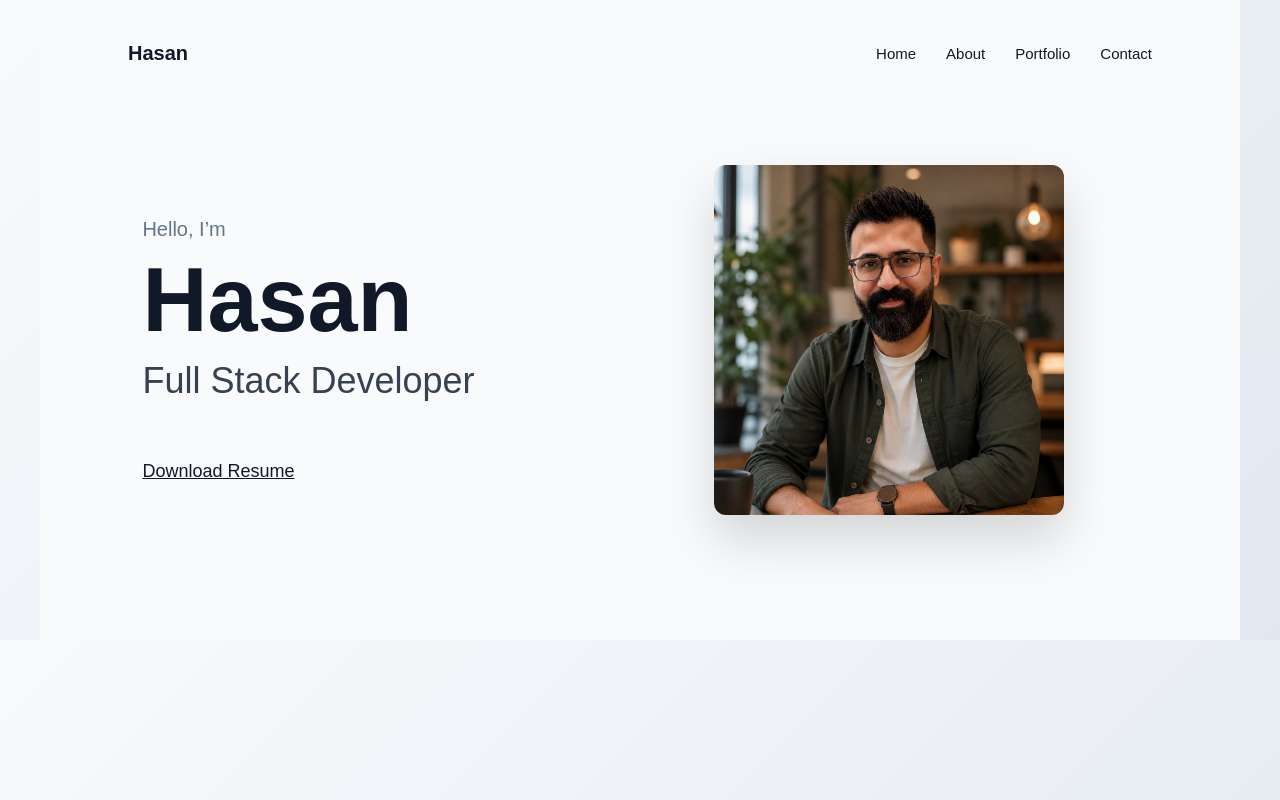
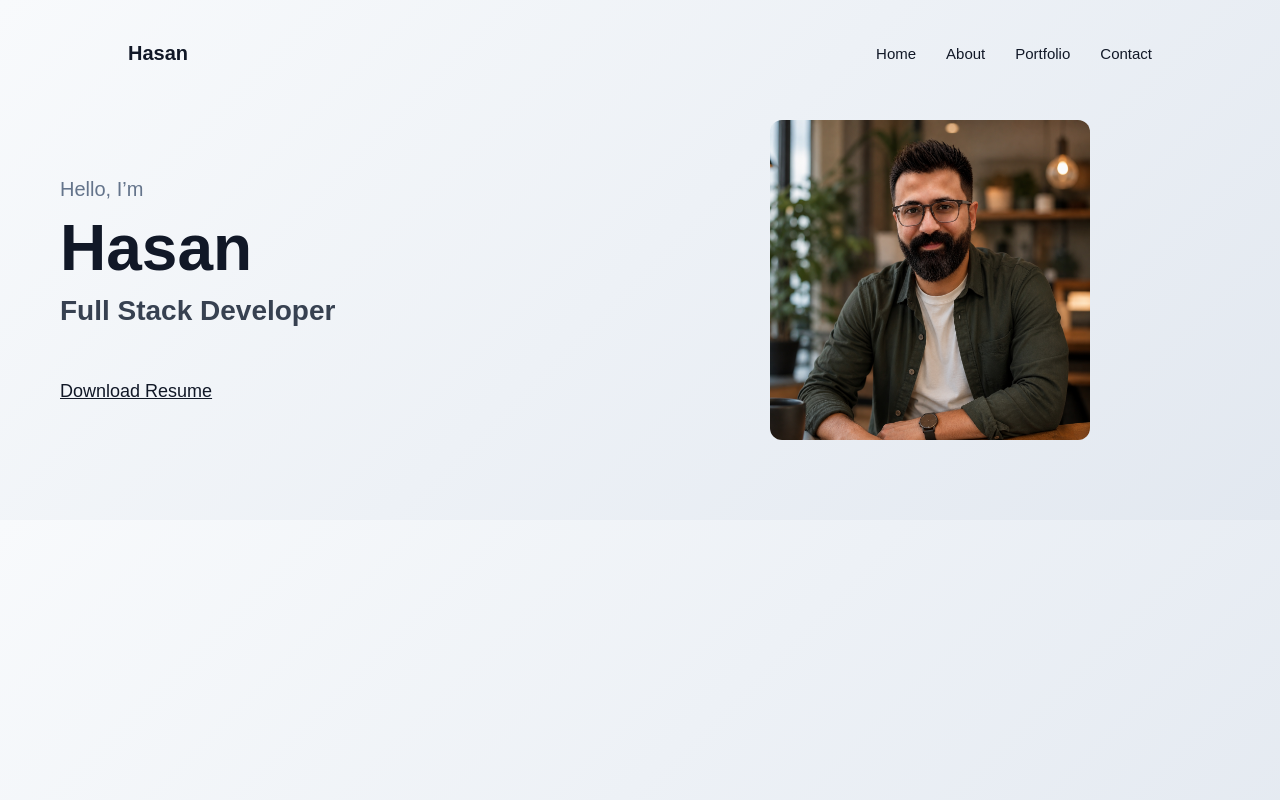
Before and after one commit to Has-has/portfolio, a React (Vite) app: page / in a window 1280 px wide. Built offline with nearby package versions, Linux system fonts and the light colour scheme.

Commit message:
added featured project section

```diff
--- a/src/pages/Home.jsx
+++ b/src/pages/Home.jsx
@@ -32,22 +32,23 @@ const styles = {
   display: "flex",
   alignItems: "center",
   justifyContent: "space-between",
-    padding: "120px 8% 80px",
-    minHeight: "80vh",
-    backgroundColor: "#f8fafc",
+  flexWrap: "wrap",
+  width: "100%",
   maxWidth: "1200px",
   margin: "0 auto",
-    flexWrap: "wrap",
+  padding: "120px 20px 80px",
 },
 
   left: {
     flex: 1,
+    minWidth: "300px",
   },
 
   right: {
     flex: 1,
     display: "flex",
     justifyContent: "center",
+    minWidth: "300px",
   },
 
   smallText: {
@@ -57,16 +58,14 @@ const styles = {
   },
 
   name: {
-    fontSize: "90px",
+  fontSize: "64px",
   fontWeight: "700",
   margin: "0",
   color: "#111827",
-    lineHeight: "1.1"
 },
 
 role: {
-    fontSize: "36px",
-    fontWeight: "400",
+  fontSize: "28px",
   marginTop: "10px",
   color: "#374151",
 },
@@ -81,10 +80,9 @@ const styles = {
 
   image: {
     width: "100%",
-    maxWidth: "350px",
+    maxWidth: "320px",
     height: "auto",
     borderRadius: "12px",
-    boxShadow: "0 25px 50px rgba(0,0,0,0.15)"
   },
 };
 
```
Lines whose indentation alone changed are shown as unchanged.
